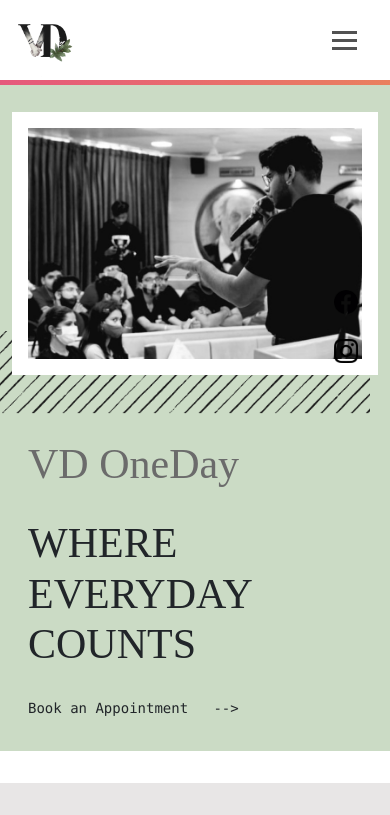
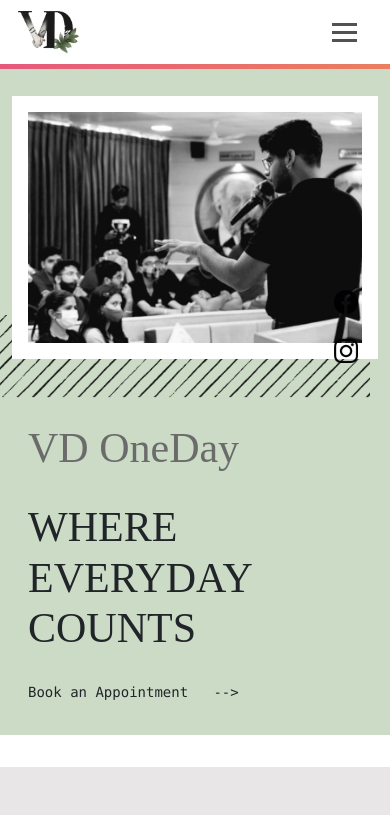
Before and after one commit to anirudh8303/Vd-OneDay, a Django app: page / in a window 390 px wide. Shown: the top 815 px of the page. Run offline with Django 3.2, Linux system fonts and the light colour scheme.

Commit message:
NavBar Change

```diff
--- a/vdoneday/templates/vd/base.html
+++ b/vdoneday/templates/vd/base.html
@@ -21,7 +21,6 @@
       width: 100%;
       position: -webkit-fixed; /* Safari */
       position: fixed;
-      top: 0;
       background-color: #fff;
       opacity: 90%;
       z-index: 5;
@@ -41,25 +40,27 @@
 
     .navbar {
       display: grid;
-      grid-template-columns: 1fr;
-      margin: 0 auto;
-      height: 7em;
+      grid-template-columns: 3fr 1fr;
+      align-items: center;
+      height: 3.5em;
       overflow: hidden;
     }
 
     .navbar img {
-      height: 7em;
+      height: 3.5em;
       width: auto;
-      position: absolute;
-      top: -1.5em;
-      right: 48%;
+      justify-self: start;
+      position: relative;
+        top: -12%;
+        left: 4%;
     }
 
     .navbar ul {
       list-style: none;
       display: grid;
       grid-template-columns: auto auto auto auto;
-      margin-top: 2em;
+      position: relative;
+      top: -12%;
     }
 
     .nav-item a {
@@ -155,7 +156,7 @@
     @media (min-width: 1170px) {
       .sectionCSS {
         position: absolute;
-        top: 7.1em;
+        top: 4em;
         width: 100%;
         margin-left: -1em;
       }
@@ -371,7 +372,7 @@
     @media (min-width: 775px) and (max-width: 1170px) {
       .sectionCSS {
         position: absolute;
-        top: 7.1em;
+        top: 4em;
         width: 100%;
         margin-left: -1em;
       }
@@ -603,11 +604,11 @@
         display: grid;
         grid-template-columns: 1fr;
         margin: 0 auto;
-        height: 5em;
+        height: 4em;
         overflow: hidden;
       }
       .navbar img {
-        height: 5em;
+        height: 4em;
         width: auto;
         position: absolute;
         top: -4%;
@@ -629,7 +630,6 @@
       .bar {
         display: block;
         cursor: pointer;
-        top: 38%;
         position: relative;
         right: 2%;
       }
@@ -639,7 +639,7 @@
       }
       .sectionCSS {
         position: absolute;
-        top: 5em;
+        top: 4em;
         width: 100%;
         margin-left: 0em;
       }
@@ -917,30 +917,25 @@
   <body>
     <!------------------------------------------------------NAVBAR-------------------------------------------------------->
     <section>
-      <div>
         <div class="nav-wrapper">
           <nav class="navbar">
-            <div width="100vw">
               <img src="../../media/vd/VD2.png" alt="Company Logo" />
-            </div>
             <div class="menu-toggle" id="mobile-menu">
               <span class="bar"></span>
               <span class="bar"></span>
               <span class="bar"></span>
             </div>
-            <br />
             <ul class="nav no-search">
-              <li class="nav-item"><a href="#"></a></li>
-              <li class="nav-item"><a href="/">Home</a></li>
+              <li class="nav-item"><a href="#">Home</a></li>
+              <li class="nav-item"><a href="/">About</a></li>
               <li class="nav-item"><a href="#events_start">Events</a></li>
               <li class="nav-item"><a href="#contact">Contact Us</a></li>
             </ul>
           </nav>
           <div class="grad-bar"></div>
         </div>
-      </div>
 
-      {% for message in messages %}
+     <!-- {% for message in messages %}
       <div
         class="alert alert-{{message.tags}} alert-dismissible fade show"
         role="alert"
@@ -955,7 +950,7 @@
           <span aria-hidden="true">&times;</span>
         </button>
       </div>
-      {% endfor %}
+      {% endfor %} -->
 
       <div style="position: fixed; top: 18em; z-index: 100; right: 2em;">
         <img
@@ -1233,6 +1228,10 @@ Book an Appointment &emsp; --></pre>
         $(".nav").toggleClass("mobile-nav");
         $(this).toggleClass("is-active");
       });
+      $(".nav-item").click(function () {
+        $(".nav").toggleClass("mobile-nav");
+        $(".menu-toggle").toggleClass("is-active");
+      });
     </script>
 
     <!-- Optional JavaScript; choose one of the two! -->
```
Also changed, not shown: package-lock.json (added), vdoneday/media/vd/VD2.png, vdoneday/package-lock.json (added).
